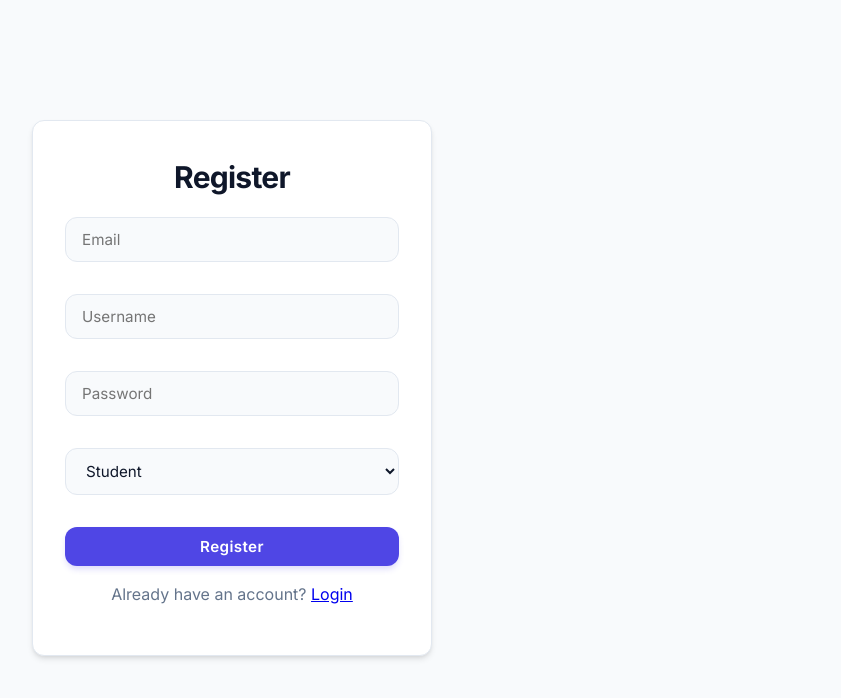
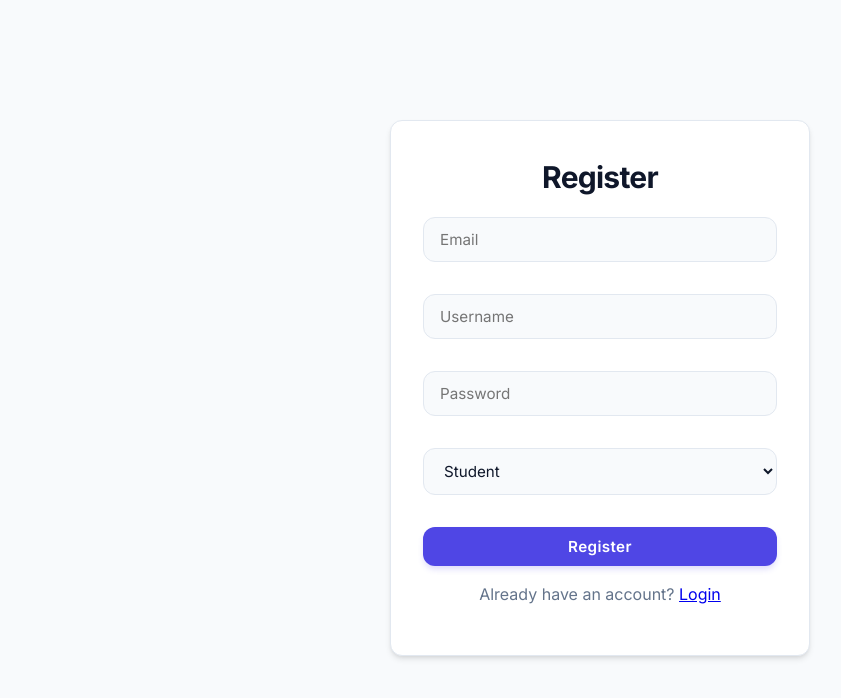
Before and after one commit to liujunandzhou/ai-exam, a React (Vite) app in the folder frontend/: page /register in a window 1280 px wide. Shown: the top 698 px of the page, without its empty margins (40-881 px from the left). Built offline with nearby package versions, Linux system fonts and the light colour scheme.

Commit message:
fix: Center login and register forms properly

```diff
--- a/frontend/src/pages/Login.jsx
+++ b/frontend/src/pages/Login.jsx
@@ -31,8 +31,8 @@ export default function Login() {
     };
 
     return (
-        <div className="container flex items-center justify-center" style={{ minHeight: '100vh' }}>
-            <div className="card" style={{ width: '100%', maxWidth: '400px' }}>
+        <div style={{ minHeight: '100vh', display: 'flex', alignItems: 'center', justifyContent: 'center', background: 'var(--background)', padding: '2rem' }}>
+            <div className="card" style={{ width: '100%', maxWidth: '420px' }}>
                 <h2 style={{ textAlign: 'center' }}>Login</h2>
                 <form onSubmit={handleLogin} className="flex flex-col">
                     <input
--- a/frontend/src/pages/Register.jsx
+++ b/frontend/src/pages/Register.jsx
@@ -35,8 +35,8 @@ export default function Register() {
     };
 
     return (
-        <div className="container flex items-center justify-center" style={{ minHeight: '100vh' }}>
-            <div className="card" style={{ width: '100%', maxWidth: '400px' }}>
+        <div style={{ minHeight: '100vh', display: 'flex', alignItems: 'center', justifyContent: 'center', background: 'var(--background)', padding: '2rem' }}>
+            <div className="card" style={{ width: '100%', maxWidth: '420px' }}>
                 <h2 style={{ textAlign: 'center' }}>Register</h2>
                 <form onSubmit={handleRegister} className="flex flex-col">
                     <input
```
